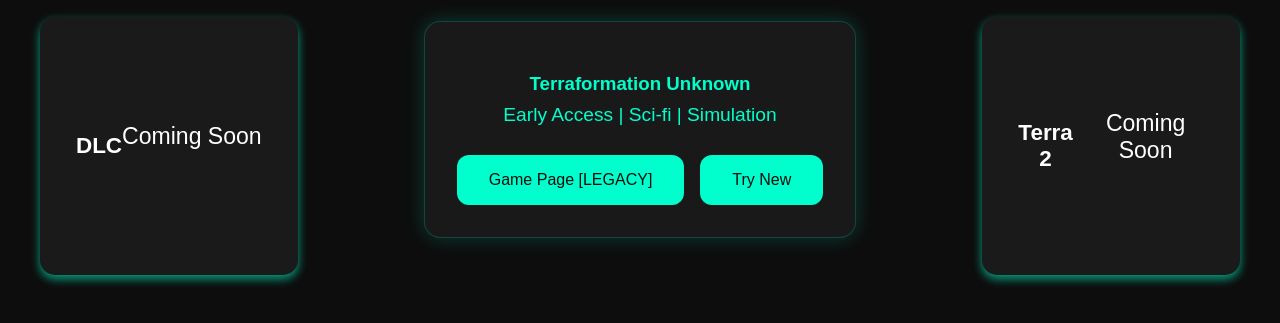
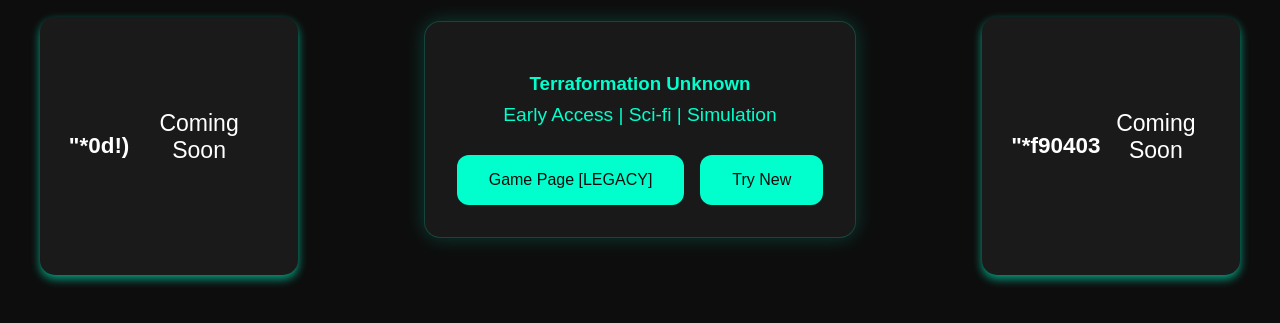
Before and after one commit to Aseronni/official-aseronnis-lab-site, a plain HTML site: page index.html in a window 1280 px wide. Shown: the part 281-604 px from the top of the page. Drawn offline with Linux system fonts and the light colour scheme.

Commit message:
Update index.html

```diff
--- a/index.html
+++ b/index.html
@@ -114,7 +114,7 @@
   <div class="game-container">
     <!-- Left Cube (DLC) -->
     <div class="game-box" id="dlc">
-      <h3>DLC</h3>
+      <h3>"*0d!)</h3>
       <p>Coming Soon</p>
     </div>
 
@@ -135,7 +135,7 @@
 
     <!-- Right Cube (Terra 2) -->
     <div class="game-box" id="terra2">
-      <h3>Terra 2</h3>
+      <h3>"*f90403</h3>
       <p>Coming Soon</p>
     </div>
   </div>
```
